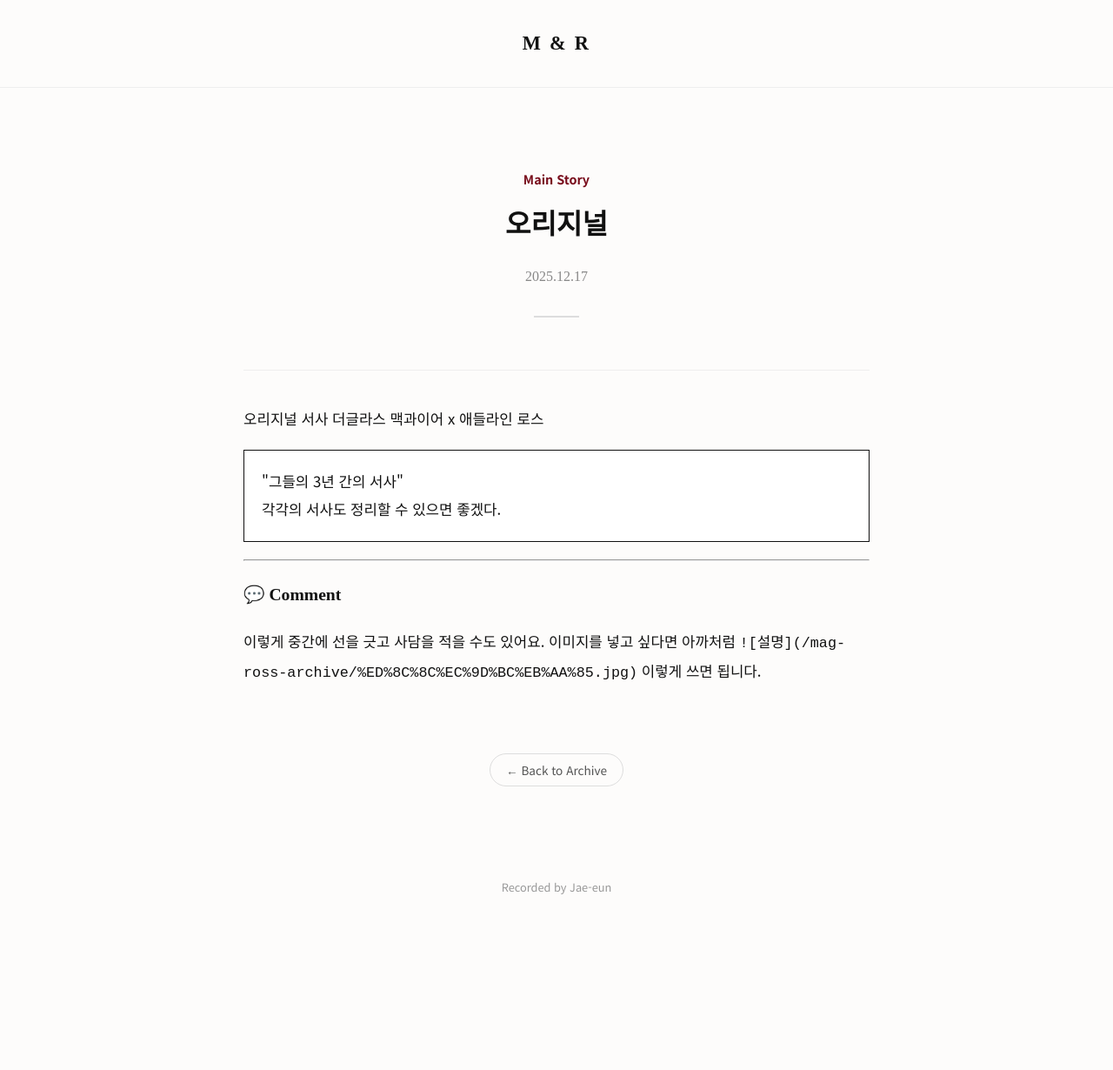
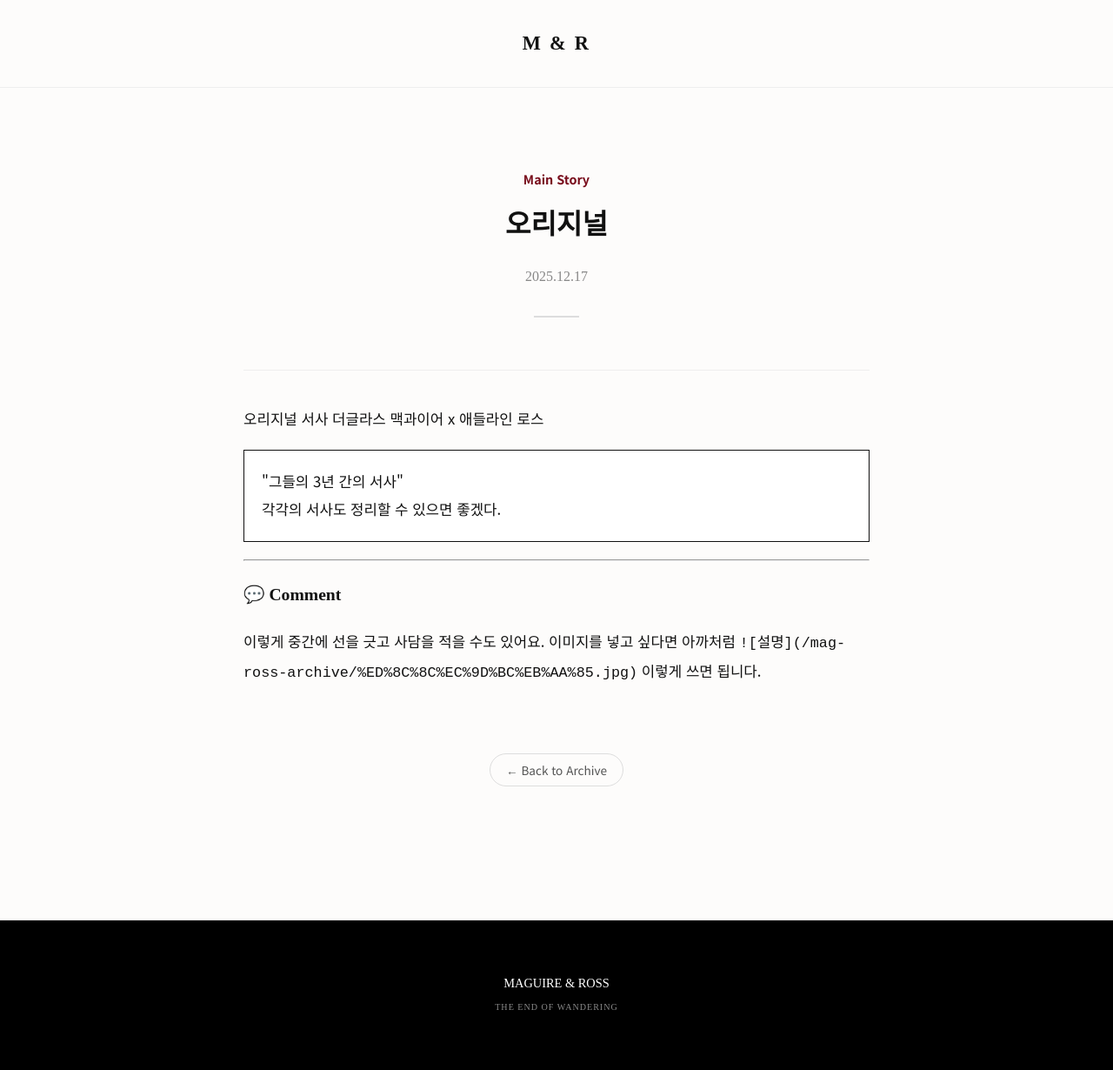
Before and after one commit to narelim/mag-ross-archive, a Jekyll site: the page built from _posts/2025-12-17-original42113.md, in a window 1280 px wide. Shown: the whole page at 87% size. Built offline with Jekyll 4.4.1, drawn with Linux system fonts in a browser that asks for light colours; before the commit the page ends 1082 px from its top, so only the background shows below that.

Commit message:
Replace footer content with new branding

```diff
--- a/_layouts/default.html
+++ b/_layouts/default.html
@@ -13,8 +13,9 @@
     <main class="container">
         {{ content }}
     </main>
-    <footer style="text-align:center; padding: 50px 0; color: #999; font-size: 0.8rem;">
-        Recorded by Jae-eun
-    </footer>
+<footer class="footer-black">
+    MAGUIRE & ROSS<br>
+    <span style="font-size: 0.7em; color: #888; letter-spacing: 1px;">THE END OF WANDERING</span>
+</footer>
 </body>
 </html>
```
